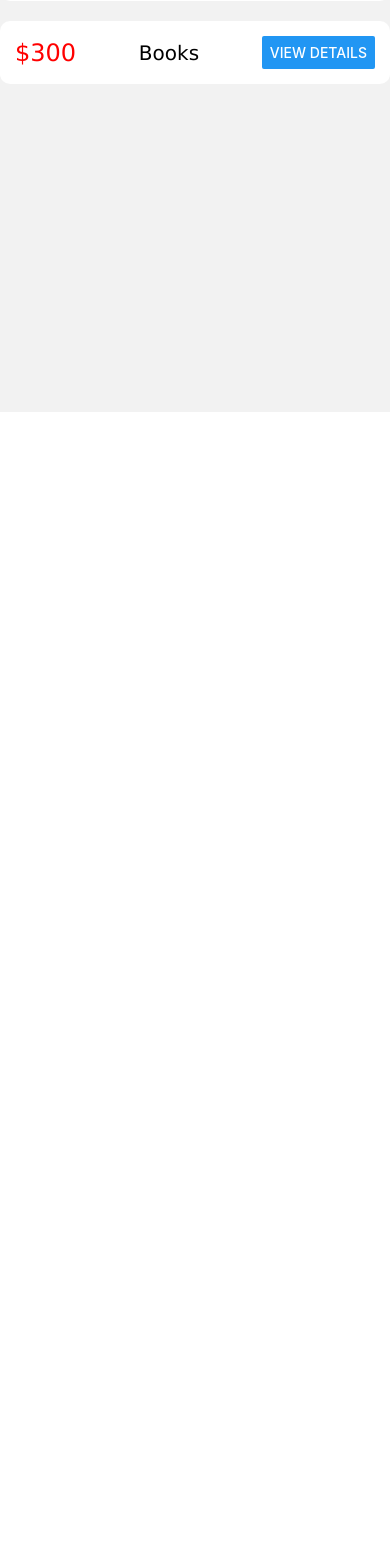
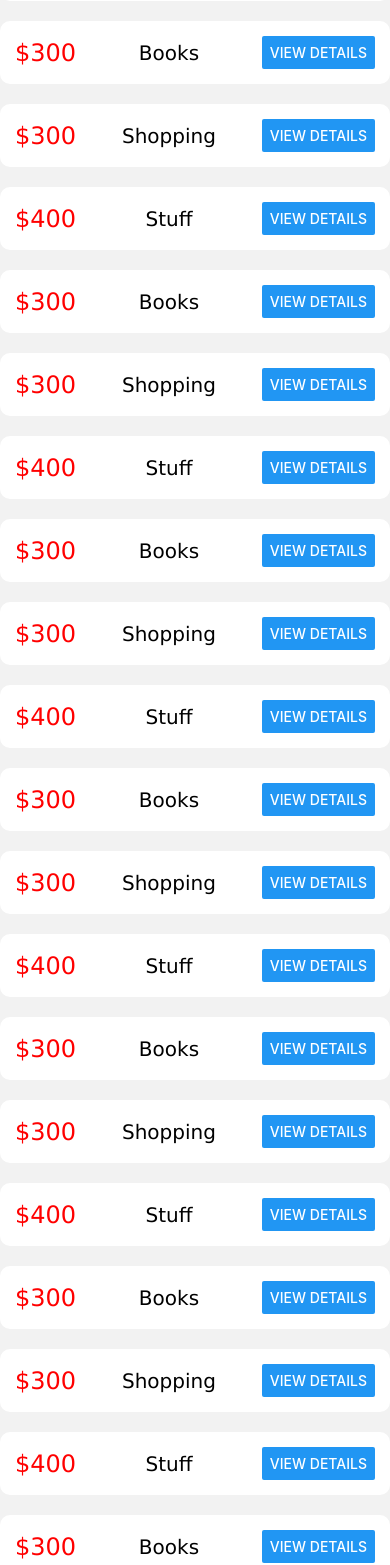
Before and after one commit to tern0004/P2-Final-App, a React Native app: screen /Home in a window 390 px wide. Shown: the part 432-1997 px from the top of the page. Before the commit the page ends 844 px from the top, so only its background shows below. Built offline with nearby package versions, Linux system fonts and the light colour scheme.

Commit message:
- Added ScrollView

```diff
--- a/components/ExpenseList.js
+++ b/components/ExpenseList.js
@@ -9,6 +9,30 @@ function ExpenseList() {
             <ExpenseItem money={'$300'} title={'Shopping'}/>
             <ExpenseItem money={'$400'} title={'Stuff'}/>
             <ExpenseItem money={'$300'} title={'Books'}/>
+            <ExpenseItem money={'$300'} title={'Shopping'}/>
+            <ExpenseItem money={'$400'} title={'Stuff'}/>
+            <ExpenseItem money={'$300'} title={'Books'}/>
+            <ExpenseItem money={'$300'} title={'Shopping'}/>
+            <ExpenseItem money={'$400'} title={'Stuff'}/>
+            <ExpenseItem money={'$300'} title={'Books'}/>
+            <ExpenseItem money={'$300'} title={'Shopping'}/>
+            <ExpenseItem money={'$400'} title={'Stuff'}/>
+            <ExpenseItem money={'$300'} title={'Books'}/>
+            <ExpenseItem money={'$300'} title={'Shopping'}/>
+            <ExpenseItem money={'$400'} title={'Stuff'}/>
+            <ExpenseItem money={'$300'} title={'Books'}/>
+            <ExpenseItem money={'$300'} title={'Shopping'}/>
+            <ExpenseItem money={'$400'} title={'Stuff'}/>
+            <ExpenseItem money={'$300'} title={'Books'}/>
+            <ExpenseItem money={'$300'} title={'Shopping'}/>
+            <ExpenseItem money={'$400'} title={'Stuff'}/>
+            <ExpenseItem money={'$300'} title={'Books'}/>
+            <ExpenseItem money={'$300'} title={'Shopping'}/>
+            <ExpenseItem money={'$400'} title={'Stuff'}/>
+            <ExpenseItem money={'$300'} title={'Books'}/>
+            <ExpenseItem money={'$300'} title={'Shopping'}/>
+            <ExpenseItem money={'$400'} title={'Stuff'}/>
+            <ExpenseItem money={'$300'} title={'Books'}/>
 
         </View>
     );
--- a/screens/HomeScreen.js
+++ b/screens/HomeScreen.js
@@ -1,5 +1,5 @@
 import React from 'react';
-import { View, Text } from 'react-native';
+import { View, Text, ScrollView } from 'react-native';
 import ExpenseList from "../components/ExpenseList";
 import TotalExpense from "../components/TotalExpense";
 
@@ -8,7 +8,9 @@ function HomeScreen() {
         <View>
             <TotalExpense/>
             <Text>All Expenses</Text>
-            <ExpenseList/>
+            <ScrollView>
+                <ExpenseList/>
+            </ScrollView>
         </View>
     );
 }
```
